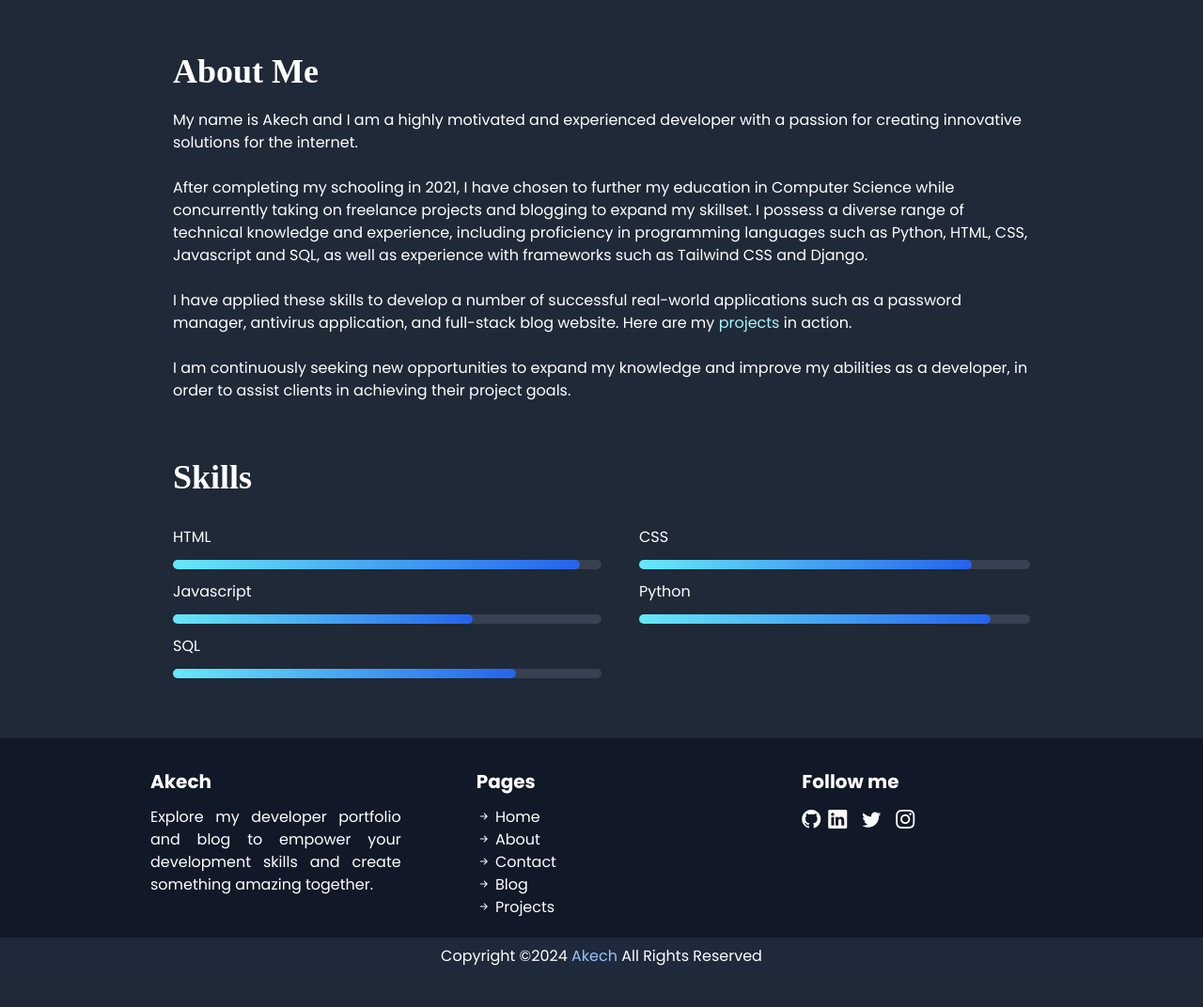
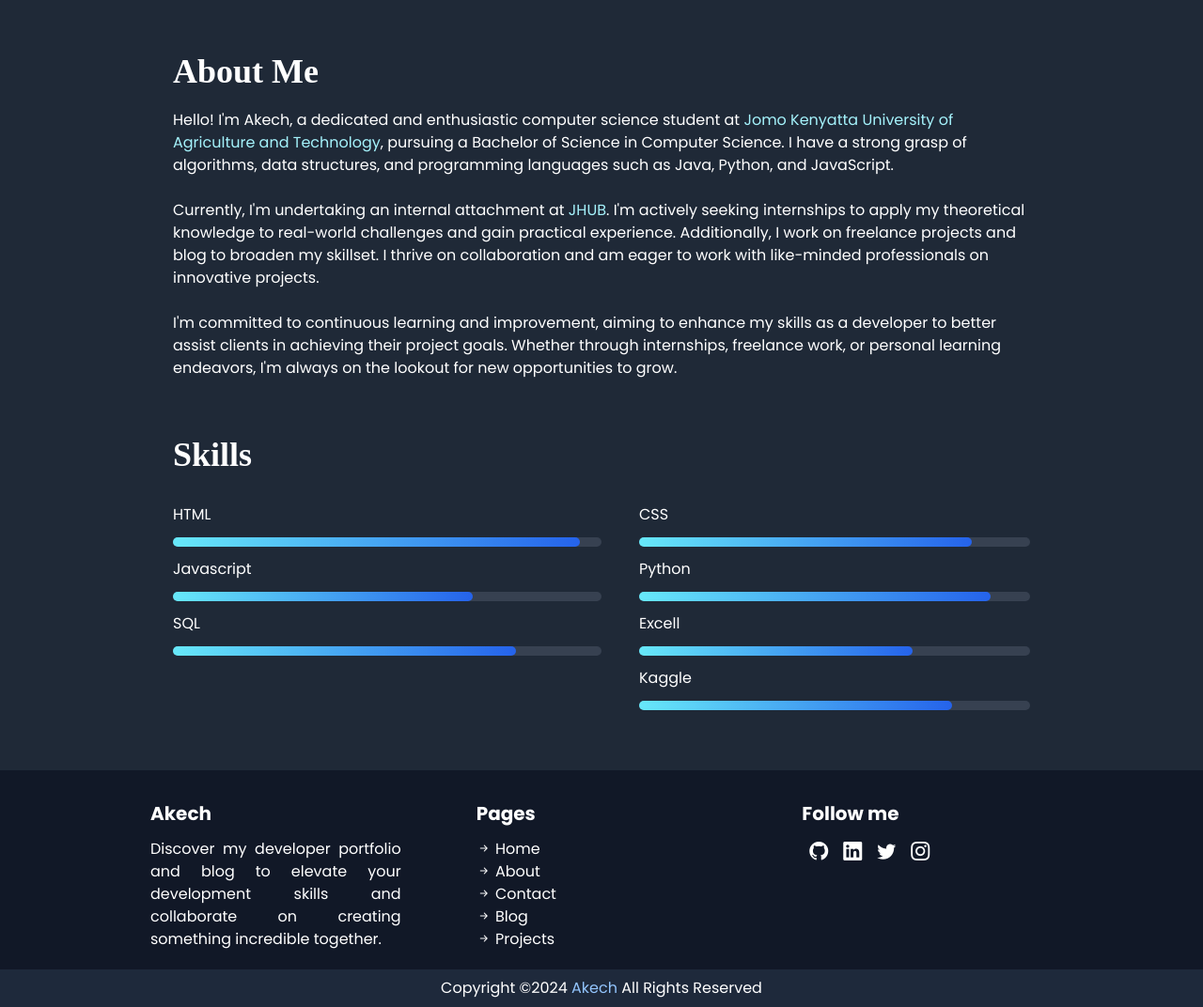
Before and after one commit to akechsmith/portfolio, a Django app: page /about/ in a window 1280 px wide. Shown: the part 52-1124 px from the top of the page at 94% size. Before the commit the page ends 1080 px from the top, so only its background shows below. Run offline with Django 5.2, Linux system fonts and the light colour scheme; style sheets or scripts are compiled from the project's sources; some libraries are stand-ins or nearby versions.

Commit message:
update the templates

```diff
--- a/templates/about.html
+++ b/templates/about.html
@@ -8,13 +8,17 @@
     <div class='m-6'>
         <p style="font-family: Poppins-Bold" class='text-4xl font-extrabold py-5 text-center md:text-start'>About Me</p>
 
-            My name is Akech and I am a highly motivated and experienced developer with a passion for creating innovative solutions for the internet.<br><br>
+            Hello! I'm Akech, a dedicated and enthusiastic computer science student at <span class='group text-cyan-200'><a href='https://www.linkedin.com/school/jkuat/' class='bg-left-bottom bg-gradient-to-r from-cyan-300 to-blue-500 bg-[length:0%_2px] bg-no-repeat group-hover:bg-[length:100%_2px] transition-all duration-500 ease-out'>Jomo Kenyatta University of Agriculture and Technology</a></span>, pursuing a Bachelor of Science in Computer Science. I have a strong grasp of algorithms, data structures, and programming languages such as Java, Python, and JavaScript.<br><br>
 
-            After completing my schooling in 2021, I have chosen to further my education in Computer Science while concurrently taking on freelance projects and blogging to expand my skillset. I possess a diverse range of technical knowledge and experience, including proficiency in programming languages such as Python, HTML, CSS, Javascript and SQL, as well as experience with frameworks such as Tailwind CSS and Django.<br><br>
+            Currently, I'm undertaking an internal attachment at <span class='group text-cyan-200'><a href='https://www.linkedin.com/company/jhubafrica/' class='bg-left-bottom bg-gradient-to-r from-cyan-300 to-blue-500 bg-[length:0%_2px] bg-no-repeat group-hover:bg-[length:100%_2px] transition-all duration-500 ease-out'>JHUB</a></span>.  I'm actively seeking internships to apply my theoretical knowledge to real-world challenges and gain practical experience. Additionally, I work on freelance projects and blog to broaden my skillset. I thrive on collaboration and am eager to work with like-minded professionals on innovative projects.<br><br>
 
-            I have applied these skills to develop a number of successful real-world applications such as a password manager, antivirus application, and full-stack blog website. Here are my <span class='group text-cyan-200'><a href='/projects' class='bg-left-bottom bg-gradient-to-r from-cyan-300 to-blue-500 bg-[length:0%_2px] bg-no-repeat group-hover:bg-[length:100%_2px] transition-all duration-500 ease-out'>projects</a></span> in action.<br><br>
+            I'm committed to continuous learning and improvement, aiming to enhance my skills as a developer to better assist clients in achieving their project goals. Whether through internships, freelance work, or personal learning endeavors, I'm always on the lookout for new opportunities to grow.
 
-            I am continuously seeking new opportunities to expand my knowledge and improve my abilities as a developer, in order to assist clients in achieving their project goals.
+
+
+
+
+
 
         </p>
         <div class='my-10'>
@@ -52,6 +56,19 @@
                         <p class="progress-bar text-base font-medium my-3">Python</p>
                         <div class="progress-bar w-full md:w-80 lg:w-full bg-gray-700 rounded-full h-2.5">
                             <div class="py bg-gradient-to-r from-cyan-300 to-blue-600 h-2.5 rounded-full" style="width: 0%"></div>
+                        </div>
+                    </div>
+
+                    <div class='my-3'>
+                        <p class="text-base font-medium my-3">Excell</p>
+                        <div class="progress-bar w-full md:w-80 lg:w-full bg-gray-700 rounded-full h-2.5">
+                            <div class="js bg-gradient-to-r from-cyan-300 to-blue-600 h-2.5 rounded-full" style="width: 0%"></div>
+                        </div>
+                    </div>
+                    <div class='my-3'>
+                        <p class="text-base font-medium my-3">Kaggle</p>
+                        <div class="progress-bar w-full md:w-80 lg:w-full bg-gray-700 rounded-full h-2.5">
+                            <div class="sql bg-gradient-to-r from-cyan-300 to-blue-600 h-2.5 rounded-full" style="width: 0%"></div>
                         </div>
                     </div>
                 </div>
--- a/templates/base.html
+++ b/templates/base.html
@@ -43,7 +43,7 @@
     <footer class='bg-gray-900 text-white p-8 pb-2 grid md:grid-cols-3 md:gap-10 lg:gap-20 xl:gap-30 2xl:gap-40 md:px-40'>
         <div class='blog-name'>
             <p class='text-xl font-bold'>Akech</p>
-            <p class='my-3 text-justify'>Explore my developer portfolio and blog to empower your development skills and create something amazing together.</p>
+            <p class='my-3 text-justify'>Discover my developer portfolio and blog to elevate your development skills and collaborate on creating something incredible together.</p>
         </div>
         <div class='pages'>
             <p class='text-xl font-bold'>Pages</p>
@@ -58,10 +58,10 @@
         <div class='socials'>
             <p class='text-xl font-bold'>Follow me</p>
             <ul class='my-3 flex text-xl'>
-                <li><a href='/' class='hover:text-blue-100'><i class="bi bi-github"></i></a></li>
-                <li class='px-2'><a href='/' class='hover:text-blue-100'><i class="bi bi-linkedin"></i></a></li>
-                <li class='px-2'><a href='/' class='hover:text-blue-100'><i class="bi bi-twitter"></i></a></li>
-                <li class='px-2'><a href='/' class='hover:text-blue-100'><i class="bi bi-instagram"></i></a></li>
+                <li class='px-2'><a href='https://github.com/akechsmith' class='hover:text-blue-100'><i class="bi bi-github"></i></a></li>
+                <li class='px-2'><a href='http://linkedin.com/in/akech-dau-atem-723455222' class='hover:text-blue-100'><i class="bi bi-linkedin"></i></a></li>
+                <li class='px-2'><a href='https://x.com/akech_smith' class='hover:text-blue-100'><i class="bi bi-twitter"></i></a></li>
+                <li class='px-2'><a href='https://www.instagram.com/thatx.akech_' class='hover:text-blue-100'><i class="bi bi-instagram"></i></a></li>
             </ul>
         </div>
     </footer>
--- a/templates/blog.html
+++ b/templates/blog.html
@@ -23,7 +23,7 @@
             <div>
                 <a class='text-blue-100 hover:text-blue-300 transition duration-300' href='/blogpost/{{blog.slug}}'><span class='text-xl font-extrabold'>{{blog.title|slice:80}}</span></a><br>
                 <p class='my-3'>{{blog.meta|slice:180|safe}}</p>
-                <p class='mt-2 mb-4 text-gray-400'>by  <i class="bi bi-person"></i>  <a href='/about' class='group transition-all duration-500 ease-out'><span class='bg-left-bottom bg-gradient-to-r from-cyan-300 to-blue-500 bg-[length:0%_2px] bg-no-repeat group-hover:bg-[length:100%_2px] transition-all duration-500 ease-out group-hover:text-cyan-200'>{{ blog.author.username }}</span></a> <i class="bi bi-dot"></i> <span><i class="bi bi-calendar4-event"></i> {{ blog.created_at|date:"F j, Y" }}</span> <i class="bi bi-dot"></i><i class="bi bi-tag"></i> <a href='/category/{{blog.category}}' class='group transition-all duration-500 ease-out'><span class='bg-left-bottom bg-gradient-to-r from-cyan-300 to-blue-500 bg-[length:0%_2px] bg-no-repeat group-hover:bg-[length:100%_2px] transition-all duration-500 ease-out group-hover:text-cyan-200'>{{blog.category}}</span></a></p>
+                <p class='mt-2 mb-4 text-gray-400'>by  <i class="bi bi-person"></i>  <a href='/about' class='group transition-all duration-500 ease-out'><span class='bg-left-bottom bg-gradient-to-r from-cyan-300 to-blue-500 bg-[length:0%_2px] bg-no-repeat group-hover:bg-[length:100%_2px] transition-all duration-500 ease-out group-hover:text-cyan-200'>{{ blog.author.username }}</span></a> <i class="bi bi-dot"></i> <span><i class="bi bi-calendar4-event"></i> {{ blog.created_at|date:"F j, Y" }}</span> <i class="bi bi-dot"></i> <i class="bi bi-tag"></i> <span class='bg-left-bottom bg-gradient-to-r from-cyan-300 to-blue-500 bg-[length:0%_2px] bg-no-repeat group-hover:bg-[length:100%_2px] transition-all duration-500 ease-out group-hover:text-cyan-200'>{{blog.category}}</span></a></p>
                 <a href='/blogpost/{{blog.slug}}'><button class='bg-blue-600 p-2 px-4 rounded-[6px] hover:bg-gray-800 hover:outline hover:outline-blue-600 transition delay-75 ease-in-out my-3'>Read more <i class="bi bi-arrow-right font-extrabold"></i></button></a>
             </div>
         </div>
--- a/templates/category.html
+++ b/templates/category.html
@@ -1,4 +1,4 @@
-{% extends 'base.html' %}
+<!-- {% extends 'base.html' %}
 
 {% block title %}{{category}}{% endblock title %}
 
@@ -60,4 +60,4 @@
         </span>
       </div>
 </div>
-{% endblock %}
+{% endblock %} -->
```
Also changed, not shown: templates/contact.html (+4 -4 lines).
